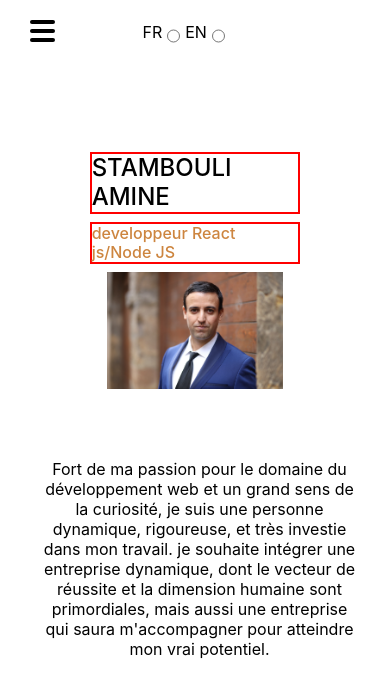
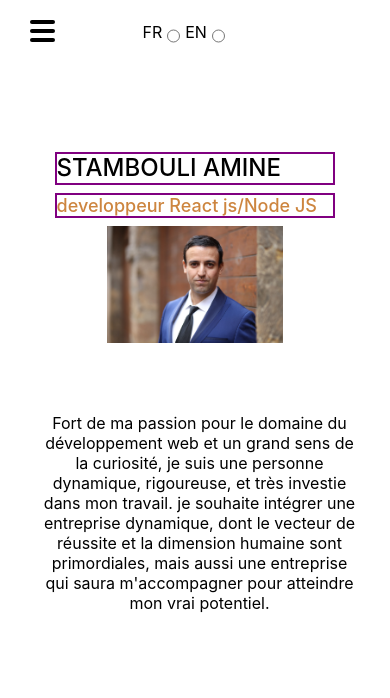
Before and after one commit to STAM0283/curriculum-vitea, a React (Create React App) app: page / in a window 390 px wide. Shown: the top 698 px of the page. Built offline with nearby package versions, Linux system fonts and the light colour scheme; the HTML template or start-up script is replaced by a standard one.

Commit message:
change media query

```diff
--- a/src/App.css
+++ b/src/App.css
@@ -99,8 +99,8 @@ transform: none;
 }
 .nameProfile h1{
   text-align: center;
-  width: 60%;
-  margin-left: 20%;
+  width: 80%;
+  margin-left: 10%;
   border: 2px solid red;
 }
 .languagesChange label {
@@ -610,6 +610,13 @@ a.current button {
   .navBar li {
     display: none;
   }
+  .nameProfile h1{
+    text-align: center;
+    font-size: large;
+    border: 2px solid purple;
+    width: 80%;
+    margin-left: 10%;
+  }
   .languagesChange {
     width: 120px;
     display: flex;
```
